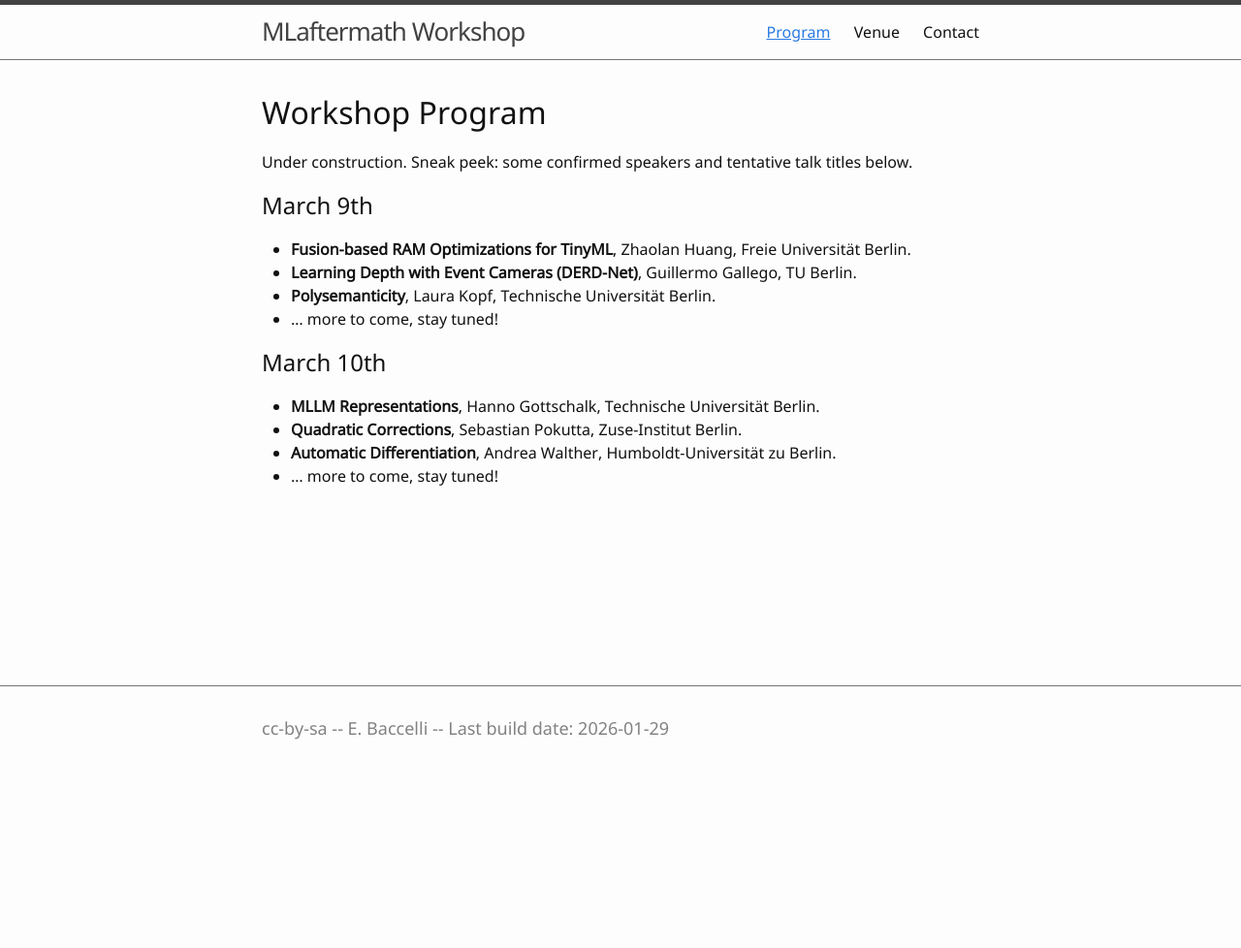
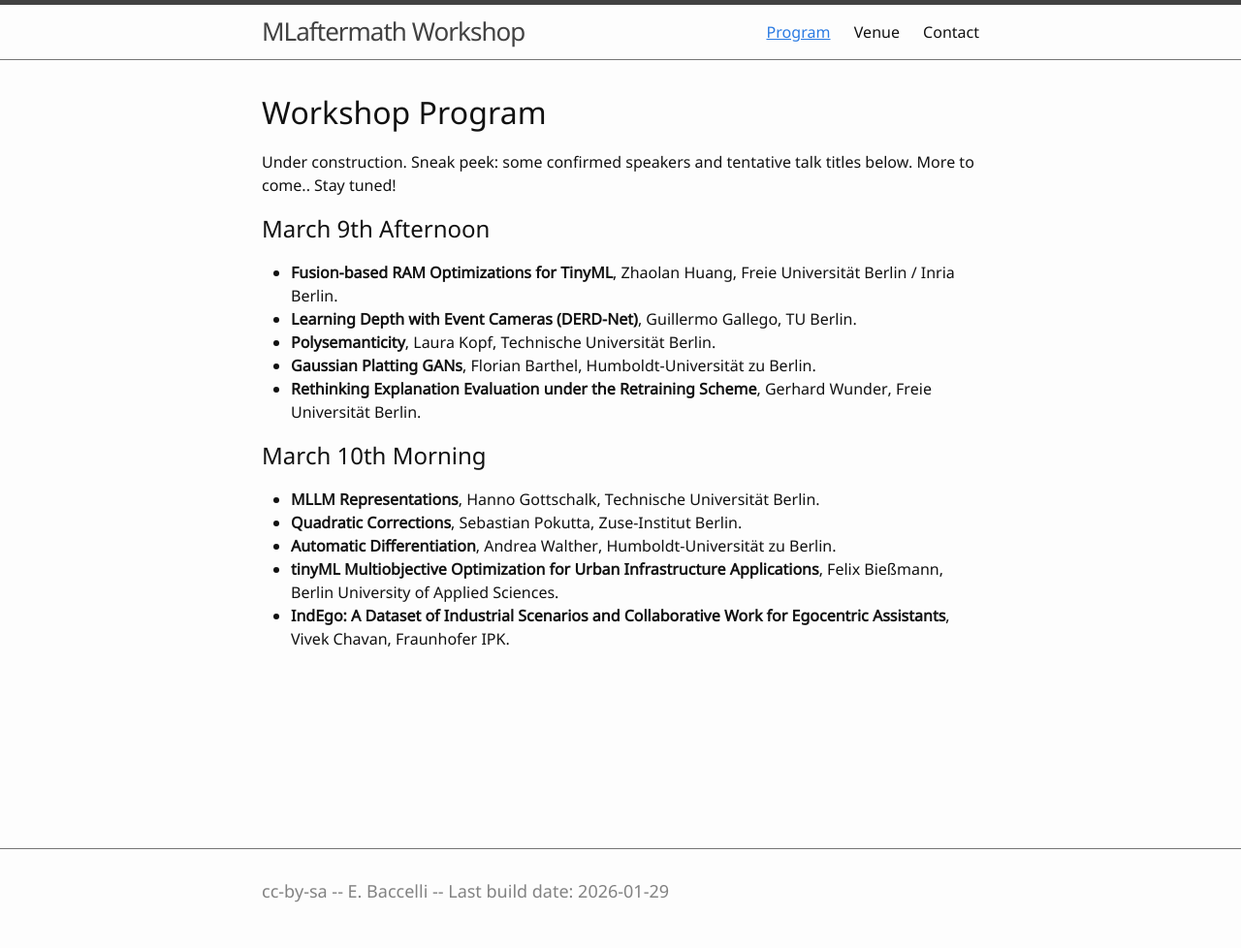
Before and after one commit to Inria-Berlin/MLaftermath, a Jekyll site: the page built from 0-program.md, in a window 1280 px wide. Shown: the whole page at 97% size. Built offline with Jekyll 4.4.1, drawn with Linux system fonts in a browser that asks for light colours; before the commit the page ends 900 px from its top, so only the background shows below that.

Commit message:
program: added latest talks

```diff
--- a/0-program.md
+++ b/0-program.md
@@ -4,19 +4,23 @@ nav: true
 ---
 
 # Workshop Program
-Under construction. Sneak peek: some confirmed speakers and tentative talk titles below.
+Under construction. Sneak peek: some confirmed speakers and tentative talk titles below. More to come.. Stay tuned!
 
-## March 9th
-- **Fusion-based RAM Optimizations for TinyML**, Zhaolan Huang, Freie Universität Berlin.
+## March 9th Afternoon
+- **Fusion-based RAM Optimizations for TinyML**, Zhaolan Huang, Freie Universität Berlin / Inria Berlin.
 - **Learning Depth with Event Cameras (DERD-Net)**, Guillermo Gallego, TU Berlin.
 - **Polysemanticity**, Laura Kopf, Technische Universität Berlin.
-- ... more to come, stay tuned!
+- **Gaussian Platting GANs**, Florian Barthel, Humboldt-Universität zu Berlin.
+- **Rethinking Explanation Evaluation under the Retraining Scheme**, Gerhard Wunder, Freie Universität Berlin.
 
-## March 10th
+
+## March 10th Morning
 - **MLLM Representations**, Hanno Gottschalk, Technische Universität Berlin.
 - **Quadratic Corrections**, Sebastian Pokutta, Zuse-Institut Berlin.
 - **Automatic Differentiation**, Andrea Walther, Humboldt-Universität zu Berlin.
-- ... more to come, stay tuned!
+- **tinyML Multiobjective Optimization for Urban Infrastructure Applications**, Felix Bießmann, Berlin University of Applied Sciences.
+- **IndEgo: A Dataset of Industrial Scenarios and Collaborative Work for Egocentric Assistants**, Vivek Chavan, Fraunhofer IPK.
+
 
 
 <br />
```
